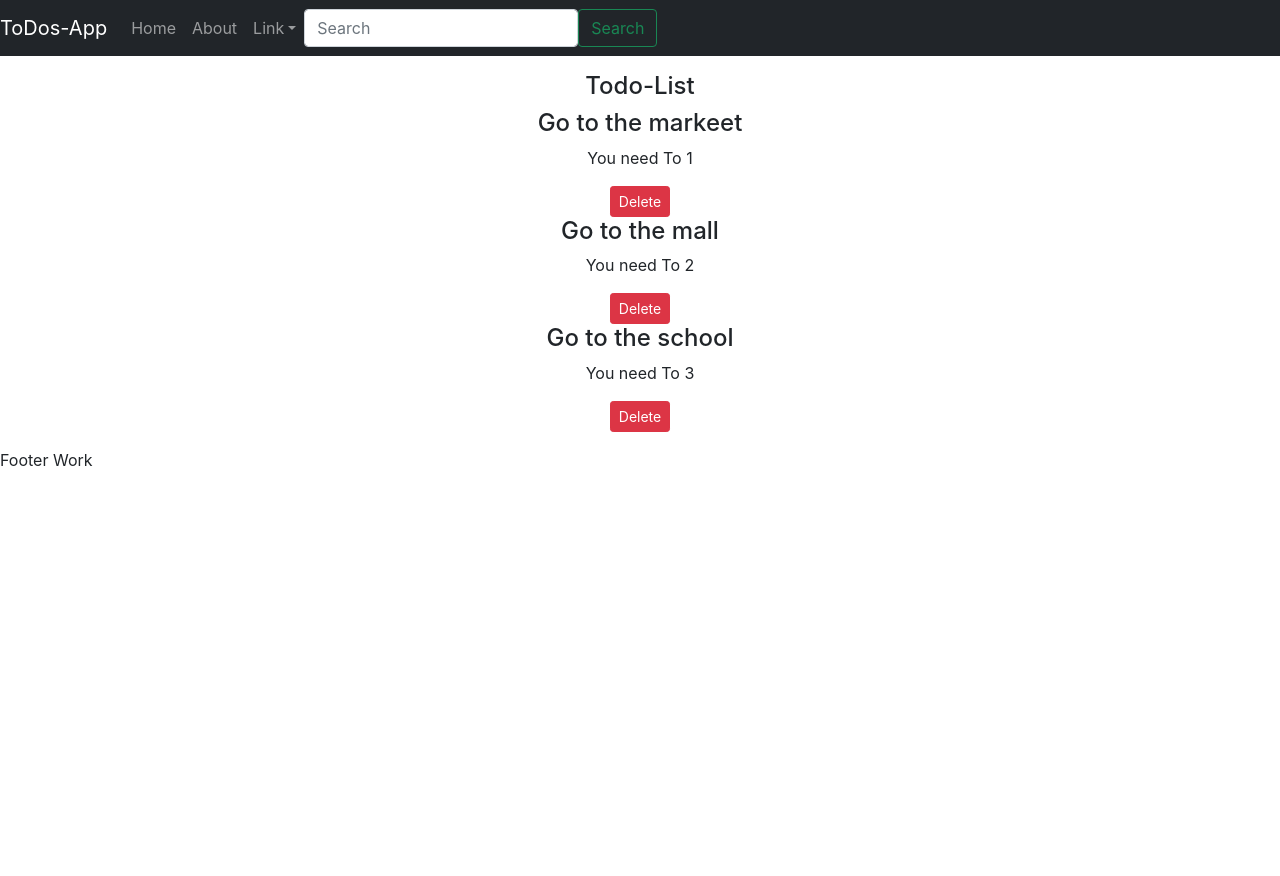
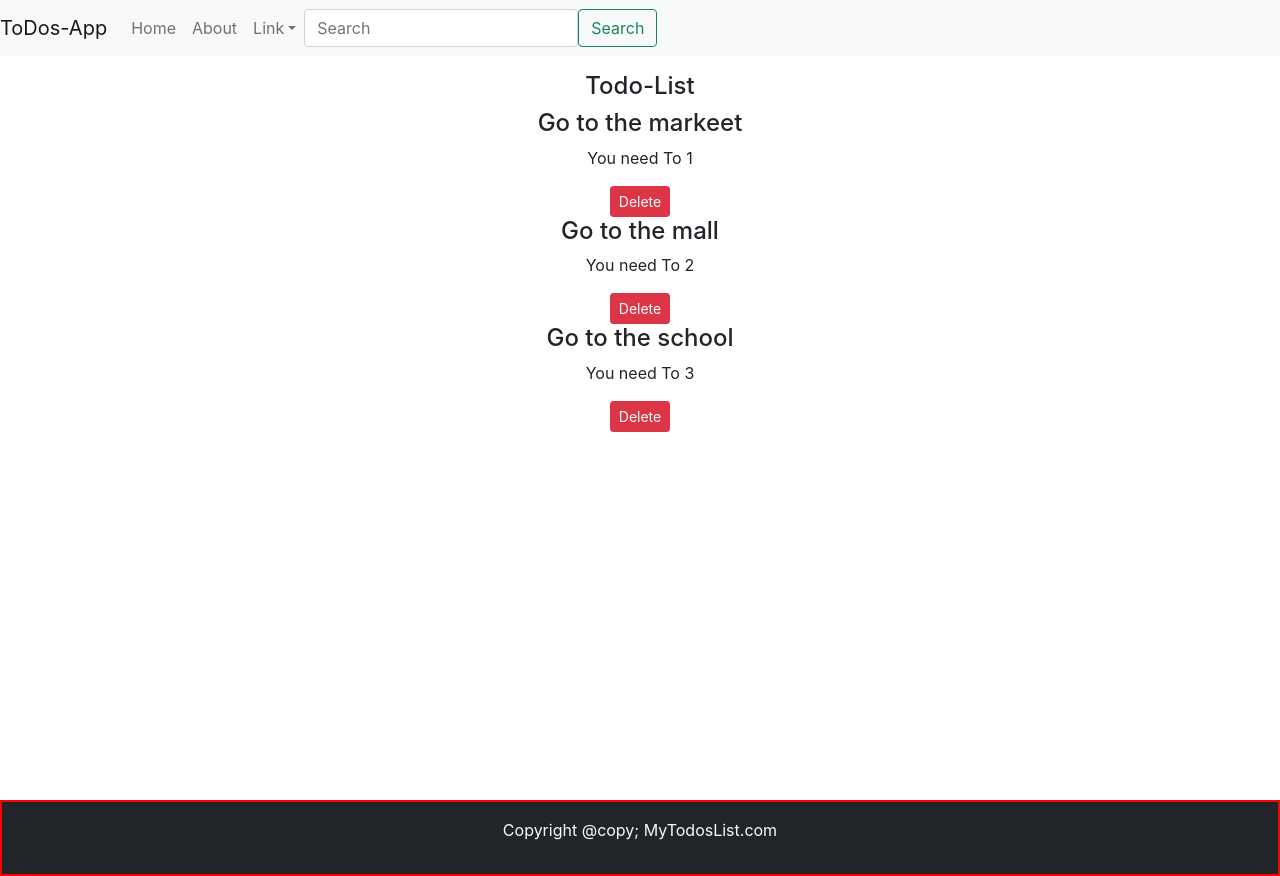
Before and after one commit to rizwanullah313/Todo-react, a React (Create React App) app: page / in a window 1280 px wide. Before the commit the page ends 800 px from the top, so only its background shows below. Built offline with nearby package versions, Linux system fonts and the light colour scheme.

Commit message:
code in footer

```diff
--- a/src/Components/Header.js
+++ b/src/Components/Header.js
@@ -8,8 +8,8 @@
 
   return (
     <div>
-      <Navbar className="navbar-dark bg-dark">
-  <Navbar.Brand href="#">{props.title}</Navbar.Brand>
+<Navbar bg="light" expand="lg">
+    <Navbar.Brand href="#">{props.title}</Navbar.Brand>
   <Navbar.Toggle aria-controls="navbarScroll" />
   <Navbar.Collapse id="navbarScroll">
     <Nav
--- a/src/Components/footer.js
+++ b/src/Components/footer.js
@@ -1,9 +1,17 @@
 import React from 'react'
 
 export const Footer = () => {
+  let footerstyle = {
+    position: "absolute",
+    top: "100vh",
+    width: "100%",
+    border: "2px solid red"
+  }
   return (
-    <div>
-      Footer Work
-    </div>
+    <footer className="bg-dark text-light py-3" style={footerstyle}>
+      <p className="text-center">
+        Copyright @copy; MyTodosList.com
+      </p>
+    </footer>
   )
 }
```
